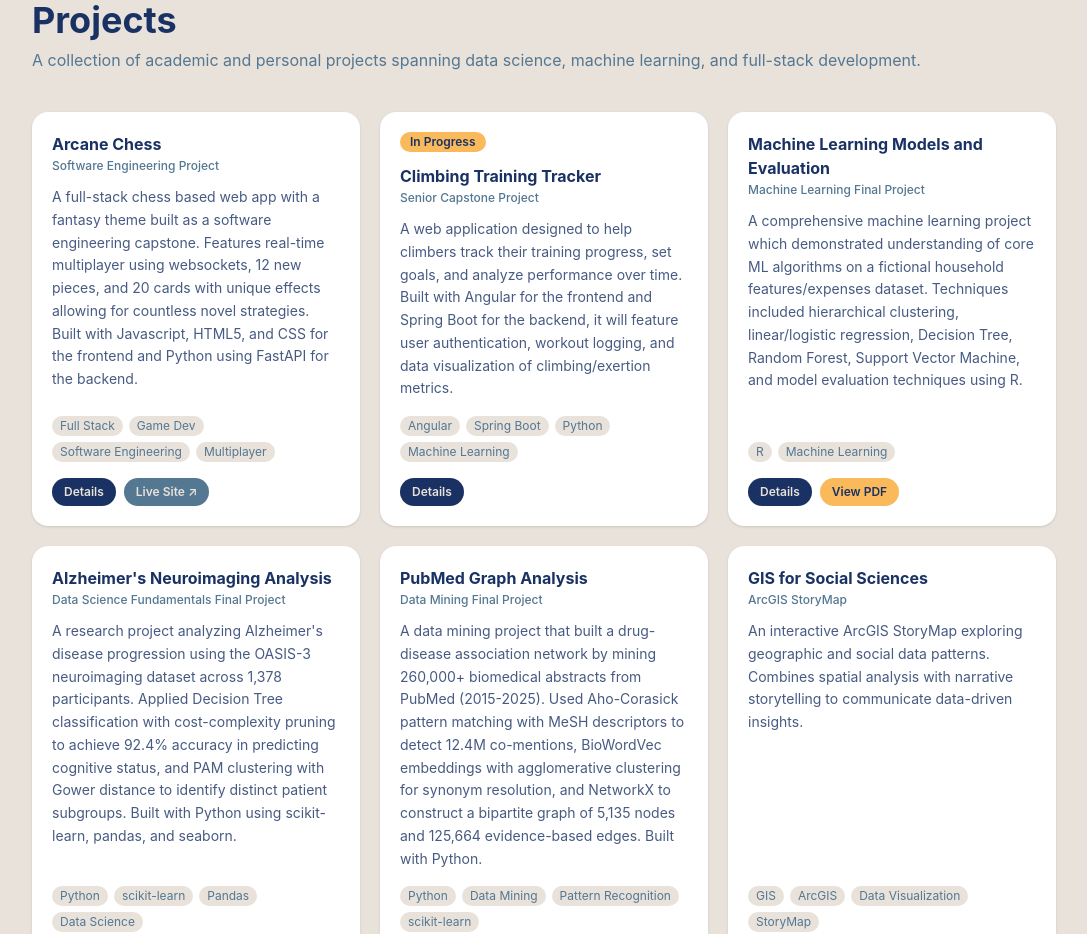
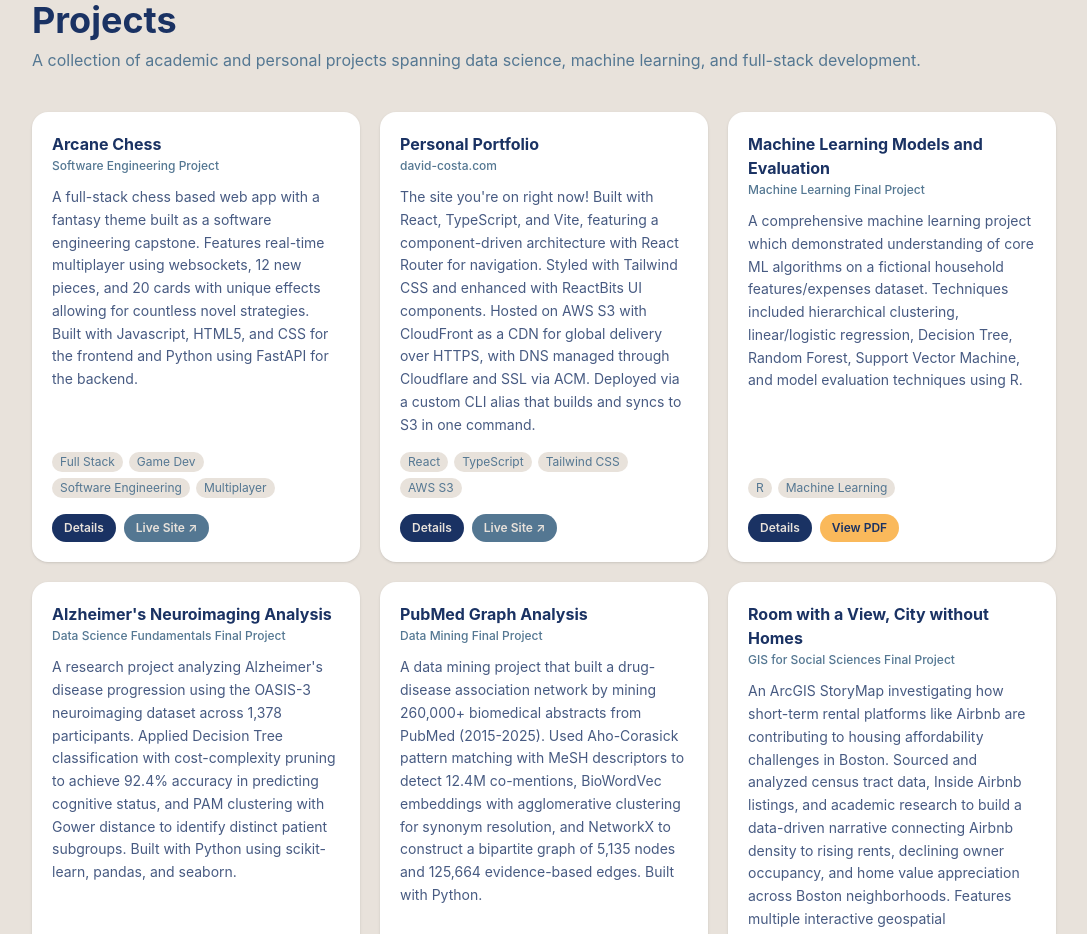
Before and after one commit to costad3atwit/CostaPortfolio, a React (Vite) app: page /projects in a window 1280 px wide. Shown: the part 160-1094 px from the top of the page, without its empty margins (96-1183 px from the left). Built offline with nearby package versions, Linux system fonts and the light colour scheme; no server answers.

Commit message:
wip: add portfolio card

```diff
--- a/src/data/projects.ts
+++ b/src/data/projects.ts
@@ -25,14 +25,14 @@ export const projects: Project[] = [
     status: 'complete',
   },
   {
-    id: 'climbing-tracker',
-    title: 'Climbing Training Tracker',
-    subtitle: 'Senior Capstone Project',
+    id: 'portfolio',
+    title: 'Personal Portfolio',
+    subtitle: 'david-costa.com',
     description:
-      `A web application designed to help climbers track their training progress, set goals, and analyze performance over time. Built with Angular for the frontend and Spring Boot for the backend, it will feature user authentication, workout logging, and data visualization of climbing/exertion metrics.`,
-    tags: ['Angular', 'Spring Boot', 'Python', 'Machine Learning', 'PostgreSQL'],
-    githubUrl: 'https://github.com/costad3atwit/climbing-tracker',
-    status: 'in-progress',
+      'The site you\'re on right now! Built with React, TypeScript, and Vite, featuring a component-driven architecture with React Router for navigation. Styled with Tailwind CSS and enhanced with ReactBits UI components. Hosted on AWS S3 with CloudFront as a CDN for global delivery over HTTPS, with DNS managed through Cloudflare and SSL via ACM. Deployed via a custom CLI alias that builds and syncs to S3 in one command.',
+    tags: ['React', 'TypeScript', 'Tailwind CSS', 'AWS S3', 'CloudFront'],
+    externalUrl: 'https://david-costa.com',
+    status: 'complete',
   },
   {
     id: 'ml-fundamentals',
@@ -68,13 +68,23 @@ export const projects: Project[] = [
     status: 'complete',
   },
   {
-    id: 'gis-social-sciences',
-    title: 'GIS for Social Sciences',
-    subtitle: 'ArcGIS StoryMap',
+    id: 'gis-storymap',
+    title: 'Room with a View, City without Homes',
+    subtitle: 'GIS for Social Sciences Final Project',
     description:
-      'An interactive ArcGIS StoryMap exploring geographic and social data patterns. Combines spatial analysis with narrative storytelling to communicate data-driven insights.',
-    tags: ['GIS', 'ArcGIS', 'Data Visualization', 'StoryMap'],
+      'An ArcGIS StoryMap investigating how short-term rental platforms like Airbnb are contributing to housing affordability challenges in Boston. Sourced and analyzed census tract data, Inside Airbnb listings, and academic research to build a data-driven narrative connecting Airbnb density to rising rents, declining owner occupancy, and home value appreciation across Boston neighborhoods. Features multiple interactive geospatial visualizations built in ArcGIS.',
+    tags: ['ArcGIS', 'GIS', 'Data Analysis', 'Urban Planning'],
     externalUrl: 'https://storymaps.arcgis.com/stories/f2d58e70909c4046ae7d3391c03886bc',
     status: 'complete',
   },
+  {
+    id: 'climbing-tracker',
+    title: 'Climbing Training Tracker',
+    subtitle: 'Senior Capstone Project',
+    description:
+      `A web application designed to help climbers track their training progress, set goals, and analyze performance over time. Built with Angular for the frontend and Spring Boot for the backend, it will feature user authentication, workout logging, and data visualization of climbing/exertion metrics.`,
+    tags: ['Angular', 'Spring Boot', 'Python', 'PostgreSQL', 'Machine Learning', ],
+    githubUrl: 'https://github.com/costad3atwit/climbing-tracker',
+    status: 'in-progress',
+  },
 ];
```
